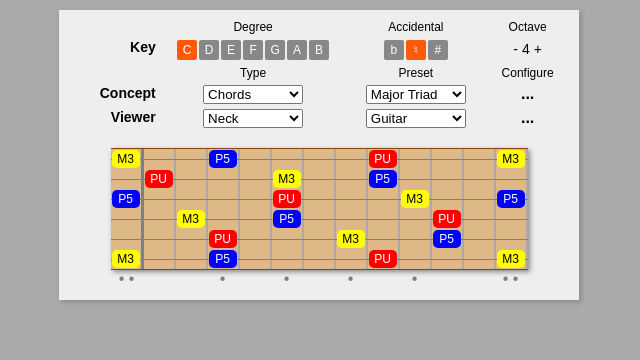
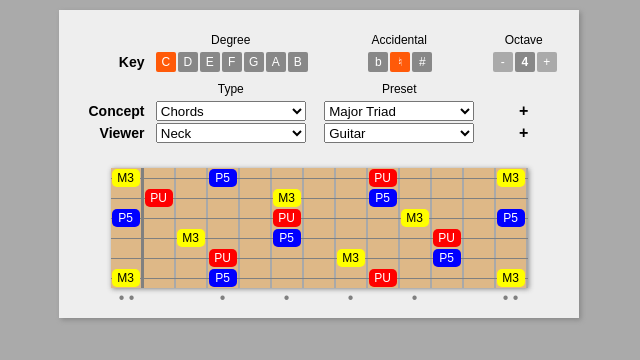
Before and after one commit to dan9418/play-what-beta, a React app: page / in a window 1280 px wide. Shown: the top 360 px of the page, without its empty margins (321-961 px from the left). Built offline with nearby package versions, Linux system fonts and the light colour scheme.

Commit message:
input styling

```diff
--- a/src/InputPanel/InputPanel/InputPanel.css
+++ b/src/InputPanel/InputPanel/InputPanel.css
@@ -1,17 +1,24 @@
 .input-panel {
     display: grid;
-    grid-gap: 5px;
+    grid-gap: 2px;
     grid-template-columns: auto auto auto auto;
+    margin: 5px;
 }
 
 .input-row-label {
     font-size: 14px;
     font-weight: bold;
     text-align: right;
+    line-height: 20px;
+    height: 20px;
+    vertical-align: top;
 }
 
 .input-column-label {
     font-size: 12px;
+    height: 20px;
+    line-height: 20px;
+    margin-top: 5px;
 }
 
 .input-row-label.key {
@@ -29,6 +36,8 @@
 .input-row-toggle {
     font-weight: bold;
     cursor: pointer;
+    height: 20px;
+    line-height: 20px;
 }
 
 .input-row-toggle:hover {
--- a/src/InputPanel/InputPanel/InputPanel.tsx
+++ b/src/InputPanel/InputPanel/InputPanel.tsx
@@ -92,7 +92,7 @@ export class InputPanel extends React.Component<InputPanelProps, null> {
                 <div className='input-row-label'></div>
                 <div className='input-column-label'>Type</div>
                 <div className='input-column-label'>Preset</div>
-                <div className='input-column-label'>Configure</div>
+                <div className='input-column-label'></div>
 
                 <div className='input-row-label concept'>Concept</div>
                 <DropdownSelector
@@ -110,7 +110,7 @@ export class InputPanel extends React.Component<InputPanelProps, null> {
                         this.props.setValue('conceptIntervals', value.config.intervals);
                     }}
                 />
-                <div className='input-row-toggle'>...</div>
+                <div className='input-row-toggle'>+</div>
 
                 <div className='input-row-label viewer'>Viewer</div>
                 <DropdownSelector
@@ -128,7 +128,7 @@ export class InputPanel extends React.Component<InputPanelProps, null> {
                         this.props.setValue('viewerConfig', value.config);
                     }}
                 />
-                <div className='input-row-toggle'>...</div>
+                <div className='input-row-toggle'>+</div>
             </div >);
     };
 }
--- a/src/InputPanel/Selectors/BoxSelector/BoxSelector.css
+++ b/src/InputPanel/Selectors/BoxSelector/BoxSelector.css
@@ -1,8 +1,6 @@
 .box-selector {
     color: white;
-    font-size: 12px;
-    text-align: center;
-    display: inline-block;
+    height: 20px;
 }
 
 .box-selector-label {
@@ -12,12 +10,13 @@
 .box-selector-option {
     display: inline-block;
     background-color: #888;
-    margin: 1px;
+    margin-left: 2px;
     line-height: 20px;
     height: 20px;
     width: 20px;
     font-size: 12px;
     border-radius: 2px;
+    vertical-align: top;
 }
 
 .box-selector-option:hover {
--- a/src/InputPanel/Selectors/DropdownSelector/DropdownSelector.css
+++ b/src/InputPanel/Selectors/DropdownSelector/DropdownSelector.css
@@ -1,7 +1,9 @@
 .dropdown-selector {
-    display: inline-block;
+    height: 20px;
 }
 
 .dropdown-selector select {
-    width: 100px;
+    width: 150px;
+    height: 100%;
+    vertical-align: top;
 }
--- a/src/InputPanel/Selectors/NumericSelector/NumericSelector.css
+++ b/src/InputPanel/Selectors/NumericSelector/NumericSelector.css
@@ -1,13 +1,21 @@
 
 
 .numeric-selector {
-  display: inline-block;
-  font-size: 14px;
+  height: 20px;
+  line-height: 20px;
+  vertical-align: top;
+  color: white;
 }
 
-.numeric-selector .up, .numeric-selector .down, .numeric-selector .value{
+.numeric-selector .up, .numeric-selector .down, .numeric-selector .value {
   display: inline-block;
-  margin: 2px;
+  margin-left: 2px;
+  line-height: 20px;
+  height: 20px;
+  width: 20px;
+  font-size: 12px;
+  border-radius: 2px;
+  vertical-align: top;
 
   -webkit-user-select: none; /* Safari */
 	-moz-user-select: none; /* Firefox */
@@ -15,7 +23,16 @@
 	user-select: none; /* Standard */
 }
 
+.numeric-selector .up, .numeric-selector .down {
+  background-color: #AAA;
+}
 
-.numeric-selector .up:hover, .numeric-selector .down:hover{
+.numeric-selector .value {
   font-weight: bold;
+  background-color: #888;
 }
+
+.numeric-selector .up:hover, .numeric-selector .down:hover {
+  background-color: #777;
+  cursor: pointer;
+}
--- a/src/Viewers/GuitarView/GuitarView.css
+++ b/src/Viewers/GuitarView/GuitarView.css
@@ -4,9 +4,7 @@
 	margin: 20px;
     font-size: 12px;
     display: inline-block;
-    border-top: 1px solid saddlebrown;
-	border-bottom: 1px solid saddlebrown;
-	box-shadow: 2px 2px 5px #888888;
+	box-shadow: 1px 1px 5px #888888;
 	position: relative;
 }
 
```
Also changed, not shown: 1 other file (tests, documents, lock files or other folders).
